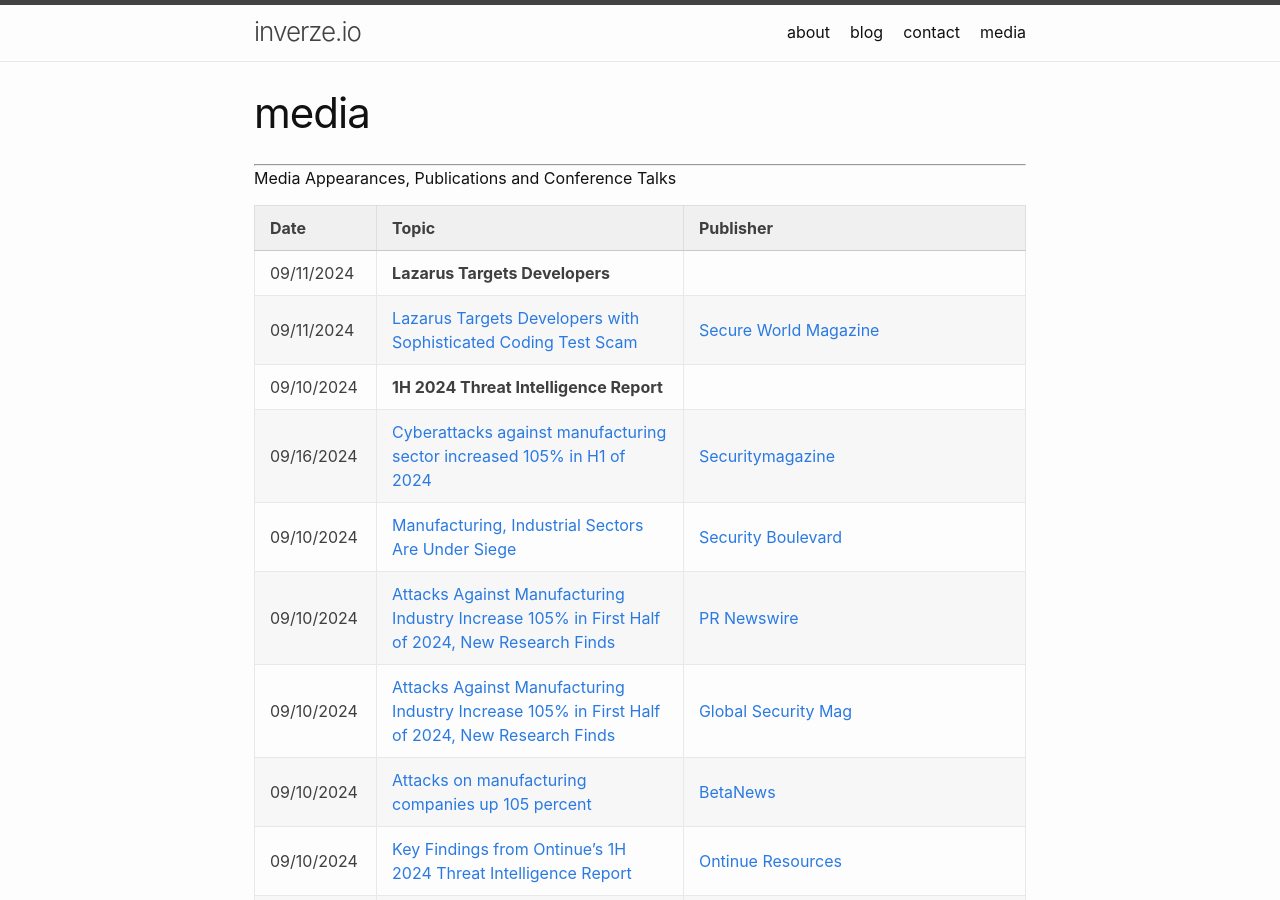
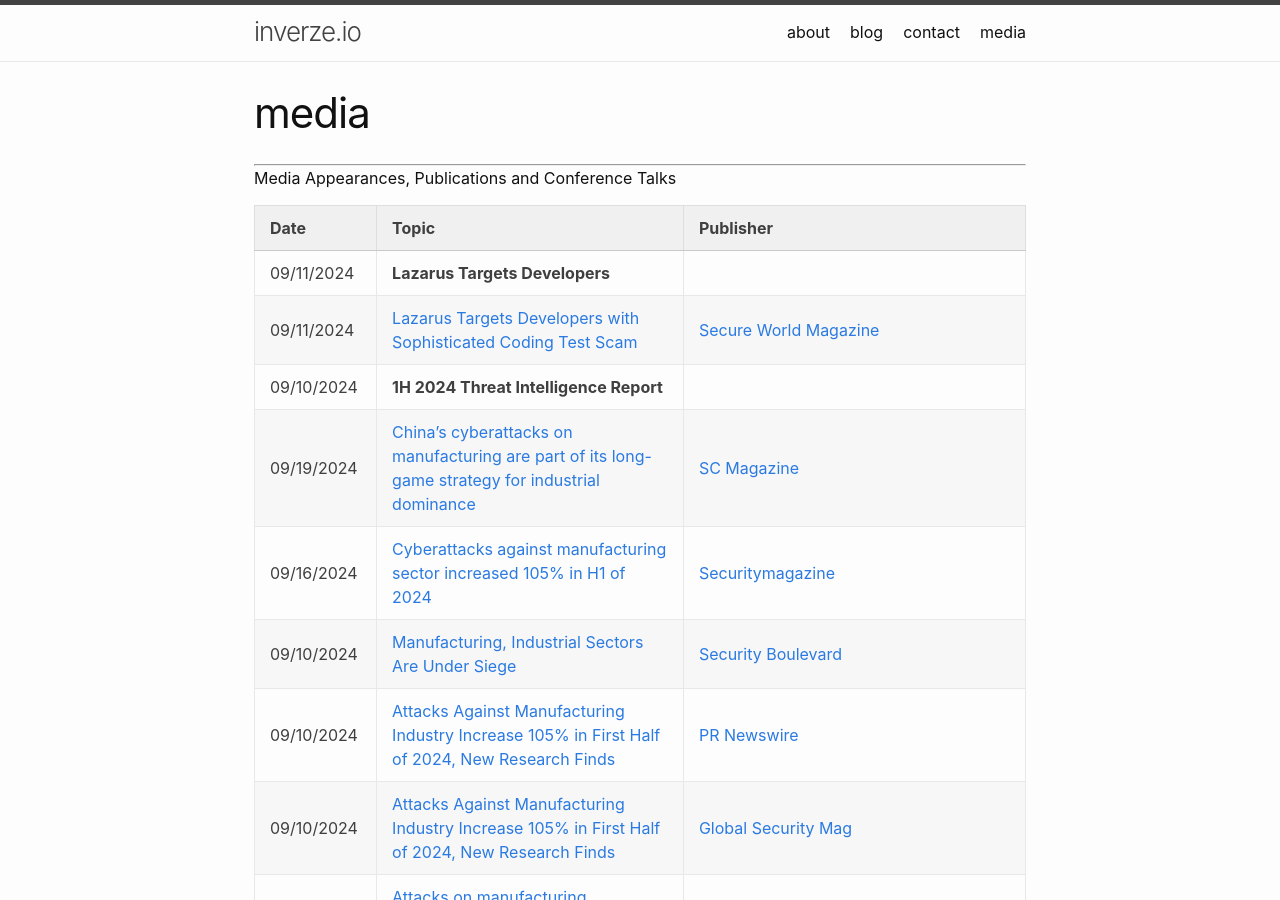
Before and after one commit to inverzeio/blog, a Jekyll site: the page built from media.md, in a window 1280 px wide and 900 px high. Built offline with Jekyll 4.4.1, drawn with Linux system fonts in a browser that asks for light colours.

Commit message:
Update media.md

```diff
--- a/media.md
+++ b/media.md
@@ -12,6 +12,7 @@
 | 09/11/2024 | **Lazarus Targets Developers** ||
 | 09/11/2024 | [Lazarus Targets Developers with Sophisticated Coding Test Scam](https://www.secureworld.io/industry-news/lazarus-developers-coding-test-scam) | [Secure World Magazine](https://www.secureworld.io) |
 | 09/10/2024 | **1H 2024 Threat Intelligence Report** ||
+| 09/19/2024 | [China’s cyberattacks on manufacturing are part of its long-game strategy for industrial dominance](https://www.scmagazine.com/perspective/chinas-cyberattacks-on-manufacturing-are-part-of-its-long-game-strategy-for-industrial-dominance) | [SC Magazine](https://www.scmagazine.com/) |
 | 09/16/2024 | [Cyberattacks against manufacturing sector increased 105% in H1 of 2024](https://www.securitymagazine.com/articles/101043-cyberattacks-against-manufacturing-sector-increased-105-in-h1-of-2024) | [Securitymagazine](https://www.securitymagazine.com) |
 | 09/10/2024 | [Manufacturing, Industrial Sectors Are Under Siege](https://securityboulevard.com/2024/09/manufacturing-industrial-sectors-are-under-siege/) | [Security Boulevard](securityboulevard.com) |
 | 09/10/2024 | [Attacks Against Manufacturing Industry Increase 105% in First Half of 2024, New Research Finds ](https://www.prnewswire.com/news-releases/attacks-against-manufacturing-industry-increase-105-in-first-half-of-2024-new-research-finds-302243000.html) | [PR Newswire](https://www.prnewswire.com)
```
